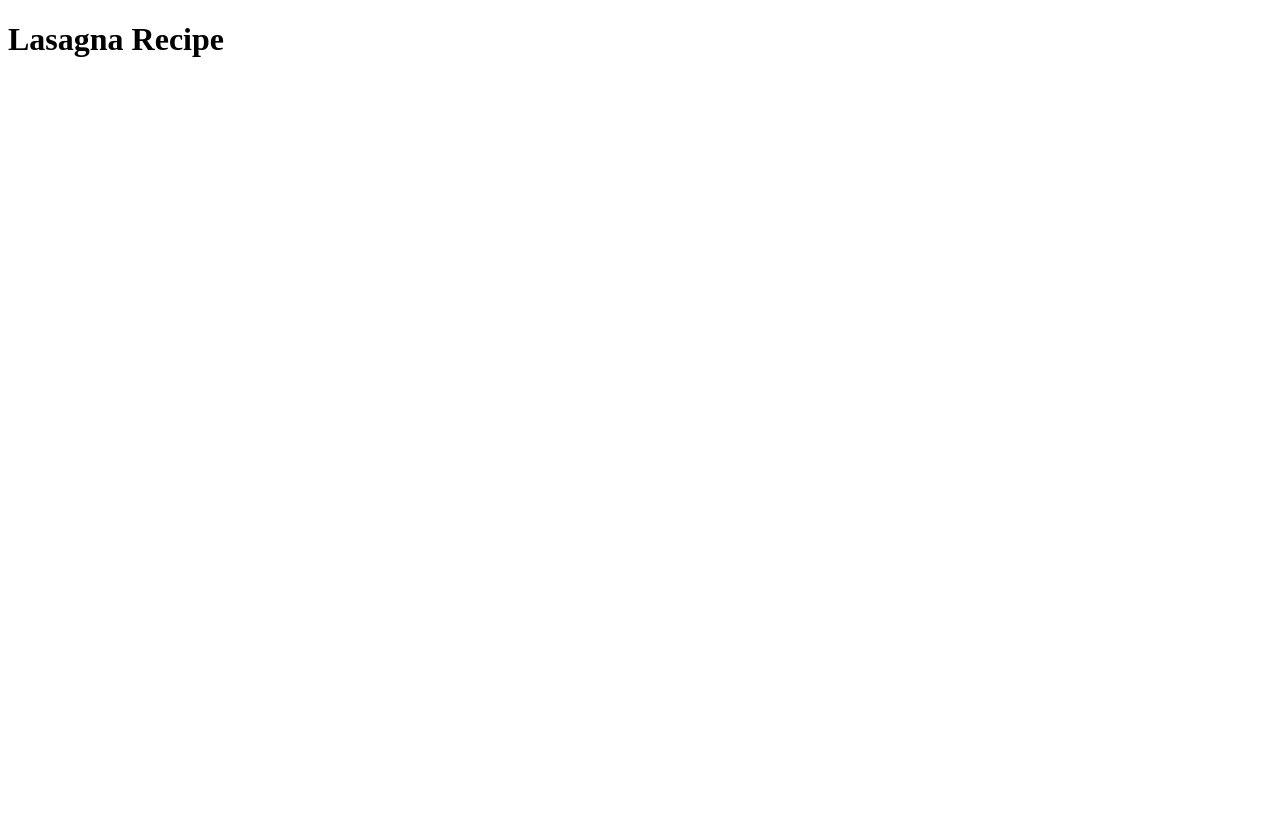
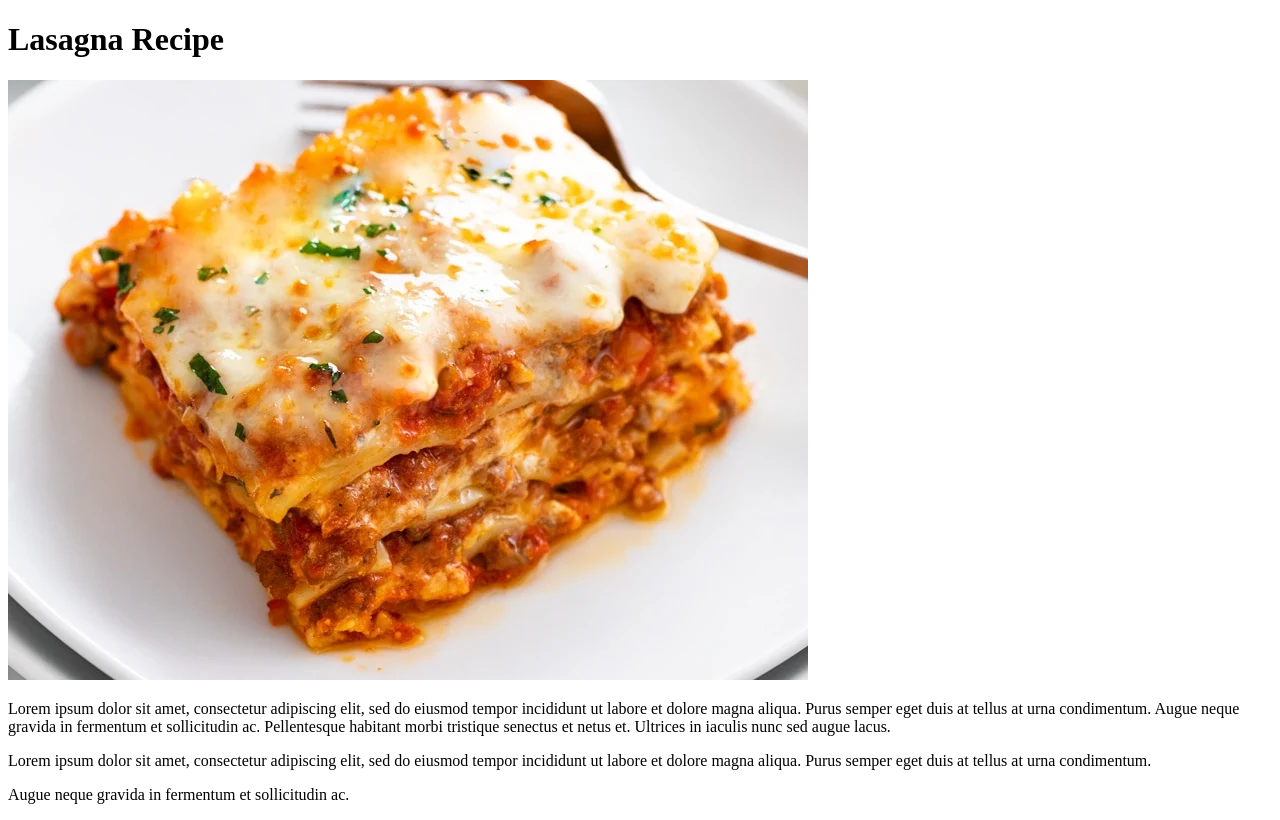
Before and after one commit to thomasfahy/odin-recipes, a plain HTML site: page recipes/lasagna.html in a window 1280 px wide. Drawn offline with Linux system fonts and the light colour scheme.

Commit message:
feat: add text content to lasagna.html

```diff
--- a/recipes/lasagna.html
+++ b/recipes/lasagna.html
@@ -7,5 +7,18 @@
 </head>
 <body>
     <h1> Lasagna Recipe</h1>
+    <img src="../images/Lasagna.webp">
+    <p>Lorem ipsum dolor sit amet, consectetur adipiscing elit,
+         sed do eiusmod tempor incididunt ut labore et dolore
+         magna aliqua. Purus semper eget duis at tellus at urna
+         condimentum. Augue neque gravida in fermentum et
+         sollicitudin ac. Pellentesque habitant morbi tristique
+         senectus et netus et. Ultrices in iaculis nunc sed
+         augue lacus.</p>
+    <p>Lorem ipsum dolor sit amet, consectetur adipiscing elit,
+        sed do eiusmod tempor incididunt ut labore et dolore
+        magna aliqua. Purus semper eget duis at tellus at urna
+        condimentum.</p>
+    <p>Augue neque gravida in fermentum et sollicitudin ac.</p>
 </body>
 </html>
```
